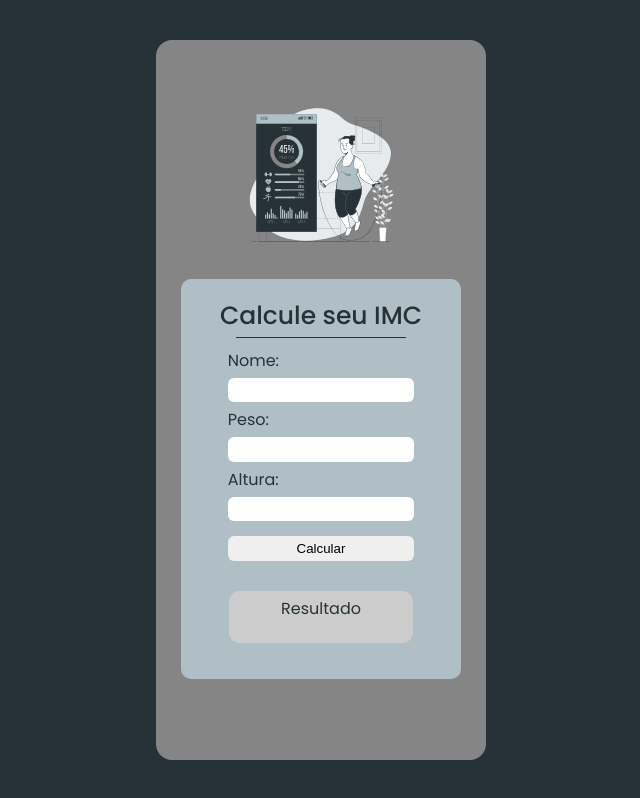
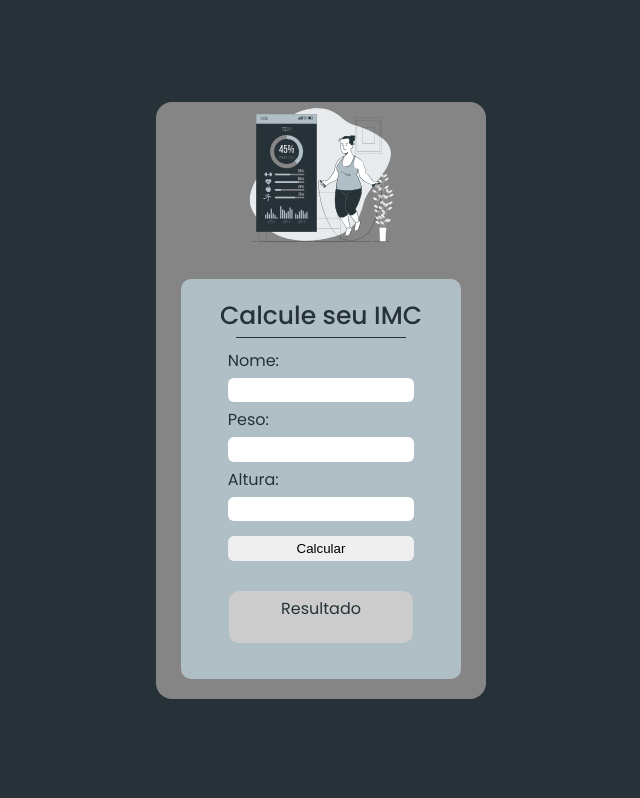
Before and after one commit to luizotvio/projeto-imc, a plain HTML site: page index.html in a window 1280 px wide. Shown: the whole page, without its empty margins (319-959 px from the left). Drawn offline with Linux system fonts and the light colour scheme.

Commit message:
Update style.css

```diff
--- a/assets/css/style.css
+++ b/assets/css/style.css
@@ -7,8 +7,7 @@
 }
 
 body {
-    height: 100vh;
-    width: 100vw;
+    min-height: 100vh;
     display: flex;
     justify-content: center;
     align-items: center;
@@ -21,7 +20,7 @@ body {
 }
 
 main {
-    height: 90vh;
+    max-height: auto;
     width: 330px;
     display: flex;
     flex-direction: column;
```
